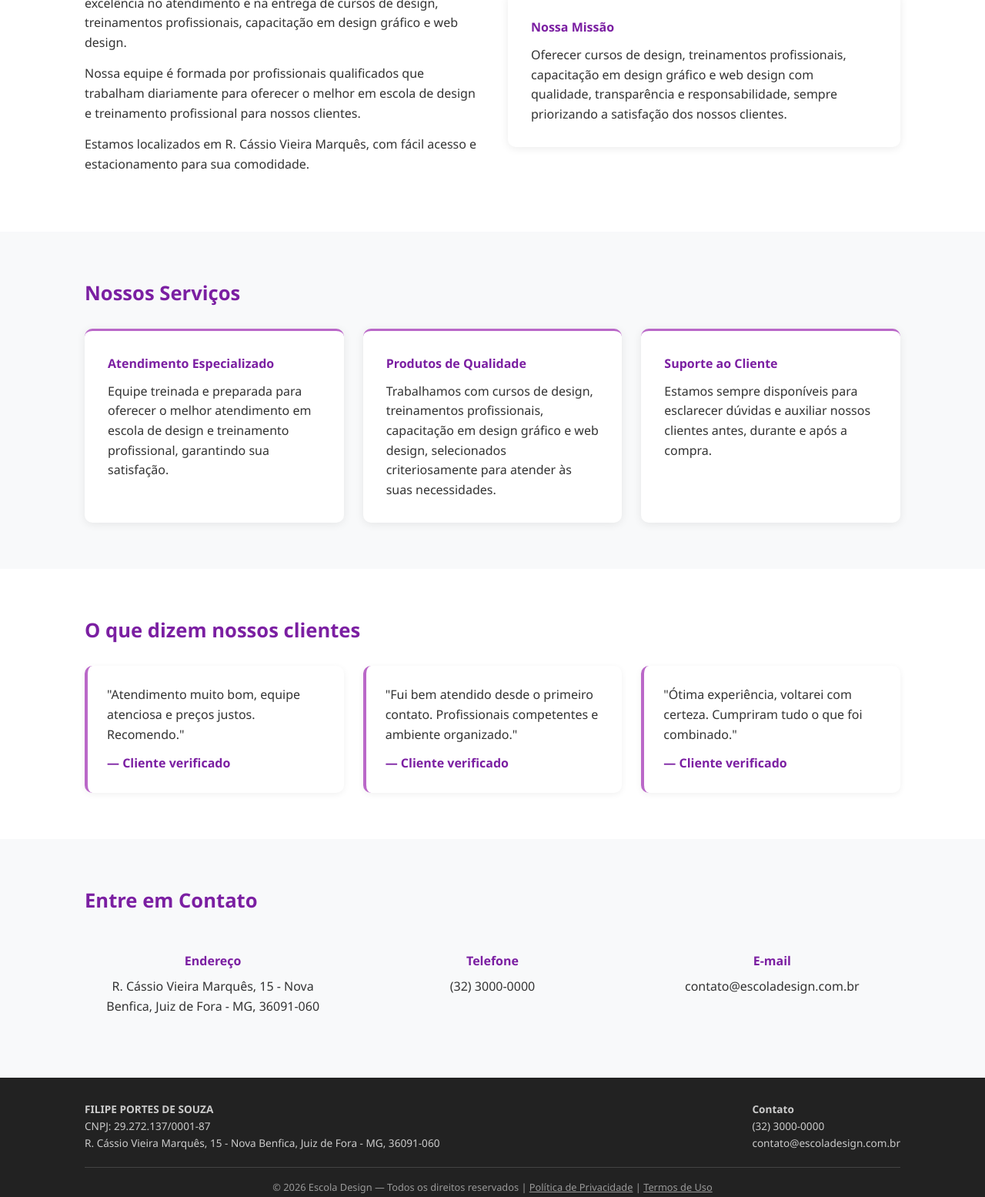
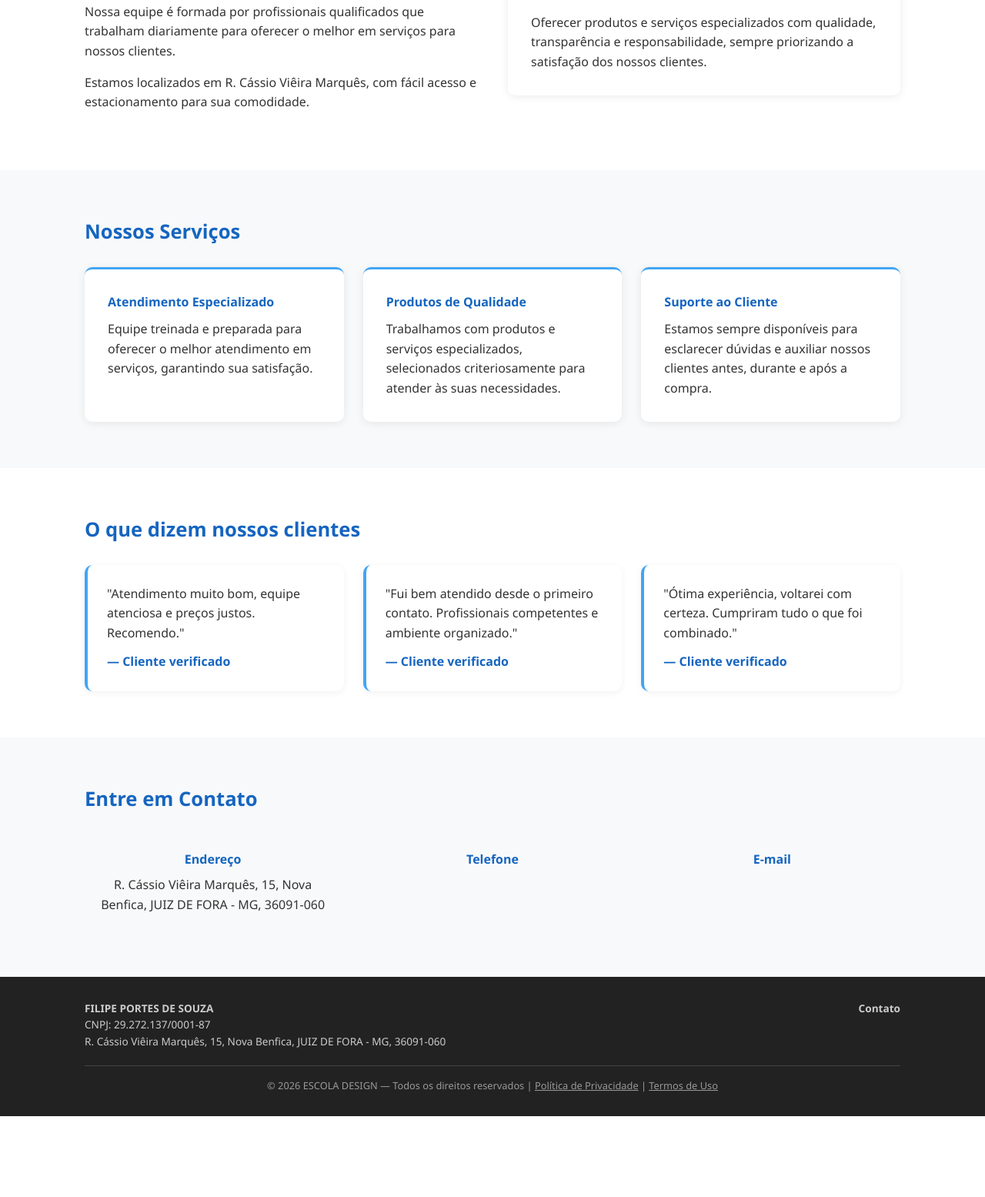
Before and after one commit to groupfenixltda/losingweighttoday.online, a plain HTML site: page index.html in a window 1280 px wide. Shown: the part 571-2126 px from the top of the page at 77% size. After the commit the page ends 2021 px from the top, so only its background shows below. Drawn offline with Linux system fonts and the light colour scheme.

Commit message:
add index

```diff
--- a/index.html
+++ b/index.html
@@ -3,33 +3,33 @@
 <head>
 <meta charset="UTF-8">
 <meta name="viewport" content="width=device-width, initial-scale=1.0">
-<title>Escola Design</title>
+<title>ESCOLA DESIGN</title>
 <style>
 *{margin:0;padding:0;box-sizing:border-box}
 body{font-family:'Segoe UI',system-ui,-apple-system,sans-serif;color:#333;line-height:1.6}
 .container{max-width:1100px;margin:0 auto;padding:0 20px}
-header{background:#7B1FA2;color:#fff;padding:15px 0;position:sticky;top:0;z-index:100;box-shadow:0 2px 8px rgba(0,0,0,.15)}
+header{background:#1565C0;color:#fff;padding:15px 0;position:sticky;top:0;z-index:100;box-shadow:0 2px 8px rgba(0,0,0,.15)}
 header .container{display:flex;justify-content:space-between;align-items:center}
 header h1{font-size:1.4rem}
 nav a{color:#fff;text-decoration:none;margin-left:25px;font-size:.95rem;opacity:.9;transition:opacity .2s}
 nav a:hover{opacity:1}
-.hero{background:linear-gradient(135deg,#7B1FA2,#4A148C);color:#fff;padding:80px 0;text-align:center}
+.hero{background:linear-gradient(135deg,#1565C0,#0D47A1);color:#fff;padding:80px 0;text-align:center}
 .hero h2{font-size:2.2rem;margin-bottom:15px}
 .hero p{font-size:1.15rem;opacity:.9;max-width:600px;margin:0 auto}
 section{padding:60px 0}
 section:nth-child(even){background:#f8f9fa}
-h3{font-size:1.6rem;margin-bottom:25px;color:#7B1FA2}
+h3{font-size:1.6rem;margin-bottom:25px;color:#1565C0}
 .services-grid{display:grid;grid-template-columns:repeat(auto-fit,minmax(280px,1fr));gap:25px}
-.service-card{background:#fff;padding:30px;border-radius:10px;box-shadow:0 2px 12px rgba(0,0,0,.08);border-top:3px solid #BA68C8}
-.service-card h4{color:#7B1FA2;margin-bottom:10px}
+.service-card{background:#fff;padding:30px;border-radius:10px;box-shadow:0 2px 12px rgba(0,0,0,.08);border-top:3px solid #42A5F5}
+.service-card h4{color:#1565C0;margin-bottom:10px}
 .about-content{display:grid;grid-template-columns:1fr 1fr;gap:40px;align-items:center}
 .about-text p{margin-bottom:15px}
 .testimonials{display:grid;grid-template-columns:repeat(auto-fit,minmax(300px,1fr));gap:25px}
-.testimonial{background:#fff;padding:25px;border-radius:10px;box-shadow:0 2px 8px rgba(0,0,0,.06);border-left:4px solid #BA68C8}
-.testimonial .author{font-weight:600;color:#7B1FA2;margin-top:12px}
+.testimonial{background:#fff;padding:25px;border-radius:10px;box-shadow:0 2px 8px rgba(0,0,0,.06);border-left:4px solid #42A5F5}
+.testimonial .author{font-weight:600;color:#1565C0;margin-top:12px}
 .contact-info{display:grid;grid-template-columns:repeat(auto-fit,minmax(250px,1fr));gap:30px}
 .contact-item{text-align:center;padding:20px}
-.contact-item h4{color:#7B1FA2;margin-bottom:8px}
+.contact-item h4{color:#1565C0;margin-bottom:8px}
 footer{background:#222;color:#ccc;padding:30px 0;font-size:.85rem}
 .footer-content{display:flex;justify-content:space-between;flex-wrap:wrap;gap:20px}
 .footer-legal{margin-top:20px;padding-top:15px;border-top:1px solid #444;text-align:center;font-size:.8rem;color:#999}
@@ -43,7 +43,7 @@ footer{background:#222;color:#ccc;padding:30px 0;font-size:.85rem}
 <body>
 <header>
 <div class="container">
-<h1>Escola Design</h1>
+<h1>ESCOLA DESIGN</h1>
 <nav>
 <a href="#sobre">Sobre</a>
 <a href="#servicos">Serviços</a>
@@ -55,8 +55,8 @@ footer{background:#222;color:#ccc;padding:30px 0;font-size:.85rem}
 
 <section class="hero">
 <div class="container">
-<h2>Escola Design</h2>
-<p>Escola de design e treinamento profissional de qualidade com atendimento personalizado para profissionais e estudantes que buscam capacitação em design na região de Juiz de Fora.</p>
+<h2>ESCOLA DESIGN</h2>
+<p>Serviços de qualidade com atendimento personalizado para consumidores finais da região.</p>
 </div>
 </section>
 
@@ -65,14 +65,14 @@ footer{background:#222;color:#ccc;padding:30px 0;font-size:.85rem}
 <h3>Sobre Nós</h3>
 <div class="about-content">
 <div class="about-text">
-<p>A Escola Design é uma empresa estabelecida no mercado de escola de design e treinamento profissional, comprometida com a excelência no atendimento e na entrega de cursos de design, treinamentos profissionais, capacitação em design gráfico e web design.</p>
-<p>Nossa equipe é formada por profissionais qualificados que trabalham diariamente para oferecer o melhor em escola de design e treinamento profissional para nossos clientes.</p>
-<p>Estamos localizados em R. Cássio Vieira Marquês, com fácil acesso e estacionamento para sua comodidade.</p>
+<p>A ESCOLA DESIGN é uma empresa estabelecida no mercado de serviços, comprometida com a excelência no atendimento e na entrega de produtos e serviços especializados.</p>
+<p>Nossa equipe é formada por profissionais qualificados que trabalham diariamente para oferecer o melhor em serviços para nossos clientes.</p>
+<p>Estamos localizados em R. Cássio Viêira Marquês, com fácil acesso e estacionamento para sua comodidade.</p>
 </div>
 <div class="about-stats">
 <div class="service-card">
 <h4>Nossa Missão</h4>
-<p>Oferecer cursos de design, treinamentos profissionais, capacitação em design gráfico e web design com qualidade, transparência e responsabilidade, sempre priorizando a satisfação dos nossos clientes.</p>
+<p>Oferecer produtos e serviços especializados com qualidade, transparência e responsabilidade, sempre priorizando a satisfação dos nossos clientes.</p>
 </div>
 </div>
 </div>
@@ -85,11 +85,11 @@ footer{background:#222;color:#ccc;padding:30px 0;font-size:.85rem}
 <div class="services-grid">
 <div class="service-card">
 <h4>Atendimento Especializado</h4>
-<p>Equipe treinada e preparada para oferecer o melhor atendimento em escola de design e treinamento profissional, garantindo sua satisfação.</p>
+<p>Equipe treinada e preparada para oferecer o melhor atendimento em serviços, garantindo sua satisfação.</p>
 </div>
 <div class="service-card">
 <h4>Produtos de Qualidade</h4>
-<p>Trabalhamos com cursos de design, treinamentos profissionais, capacitação em design gráfico e web design, selecionados criteriosamente para atender às suas necessidades.</p>
+<p>Trabalhamos com produtos e serviços especializados, selecionados criteriosamente para atender às suas necessidades.</p>
 </div>
 <div class="service-card">
 <h4>Suporte ao Cliente</h4>
@@ -125,15 +125,15 @@ footer{background:#222;color:#ccc;padding:30px 0;font-size:.85rem}
 <div class="contact-info">
 <div class="contact-item">
 <h4>Endereço</h4>
-<p>R. Cássio Vieira Marquês, 15 - Nova Benfica, Juiz de Fora - MG, 36091-060</p>
+<p>R. Cássio Viêira Marquês, 15, Nova Benfica, JUIZ DE FORA - MG, 36091-060</p>
 </div>
 <div class="contact-item">
 <h4>Telefone</h4>
-<p>(32) 3000-0000</p>
+<p></p>
 </div>
 <div class="contact-item">
 <h4>E-mail</h4>
-<p>contato@escoladesign.com.br</p>
+<p></p>
 </div>
 </div>
 </div>
@@ -145,16 +145,16 @@ footer{background:#222;color:#ccc;padding:30px 0;font-size:.85rem}
 <div>
 <strong>FILIPE PORTES DE SOUZA</strong><br>
 CNPJ: 29.272.137/0001-87<br>
-R. Cássio Vieira Marquês, 15 - Nova Benfica, Juiz de Fora - MG, 36091-060
+R. Cássio Viêira Marquês, 15, Nova Benfica, JUIZ DE FORA - MG, 36091-060
 </div>
 <div>
 <strong>Contato</strong><br>
-(32) 3000-0000<br>
-contato@escoladesign.com.br
+<br>
+
 </div>
 </div>
 <div class="footer-legal">
-&copy; 2026 Escola Design — Todos os direitos reservados |
+&copy; 2026 ESCOLA DESIGN — Todos os direitos reservados |
 <a href="privacidade.html" style="color:#999">Política de Privacidade</a> |
 <a href="termos.html" style="color:#999">Termos de Uso</a>
 </div>
```
